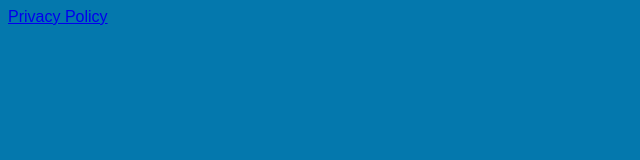
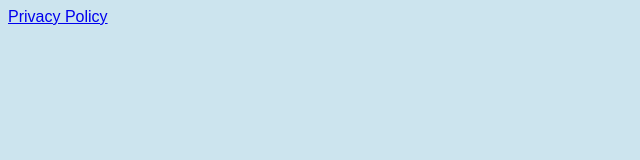
Before and after one commit to tortuba/tortuba.com, a plain HTML site: page privacy/index.html in a window 1280 px wide. Shown: the whole page, without its empty margins (0-640 px from the left). Drawn offline with Linux system fonts and the light colour scheme.

Commit message:
Update bg colors

```diff
--- a/privacy/index.html
+++ b/privacy/index.html
@@ -8,7 +8,7 @@
 	<meta name="description" content="Logbook & Fish Guide">
 	<meta name="keywords" content="">
 </head>
-<body class="leading-normal tracking-normal text-white" style="font-family: 'Source Sans Pro', sans-serif; background-color:#0478ad;">
+<body class="leading-normal tracking-normal text-white" style="font-family: 'Source Sans Pro', sans-serif; background-color:#cce4ee;">
 <a href="https://www.iubenda.com/privacy-policy/8288796" class="iubenda-white no-brand iubenda-embed iub-body-embed" title="Privacy Policy">Privacy Policy</a><script type="text/javascript">(function (w,d) {var loader = function () {var s = d.createElement("script"), tag = d.getElementsByTagName("script")[0]; s.src="https://cdn.iubenda.com/iubenda.js"; tag.parentNode.insertBefore(s,tag);}; if(w.addEventListener){w.addEventListener("load", loader, false);}else if(w.attachEvent){w.attachEvent("onload", loader);}else{w.onload = loader;}})(window, document);</script>
 </body>
 </html>
```
Also changed, not shown: terms/index.html (+1 -1 lines).
